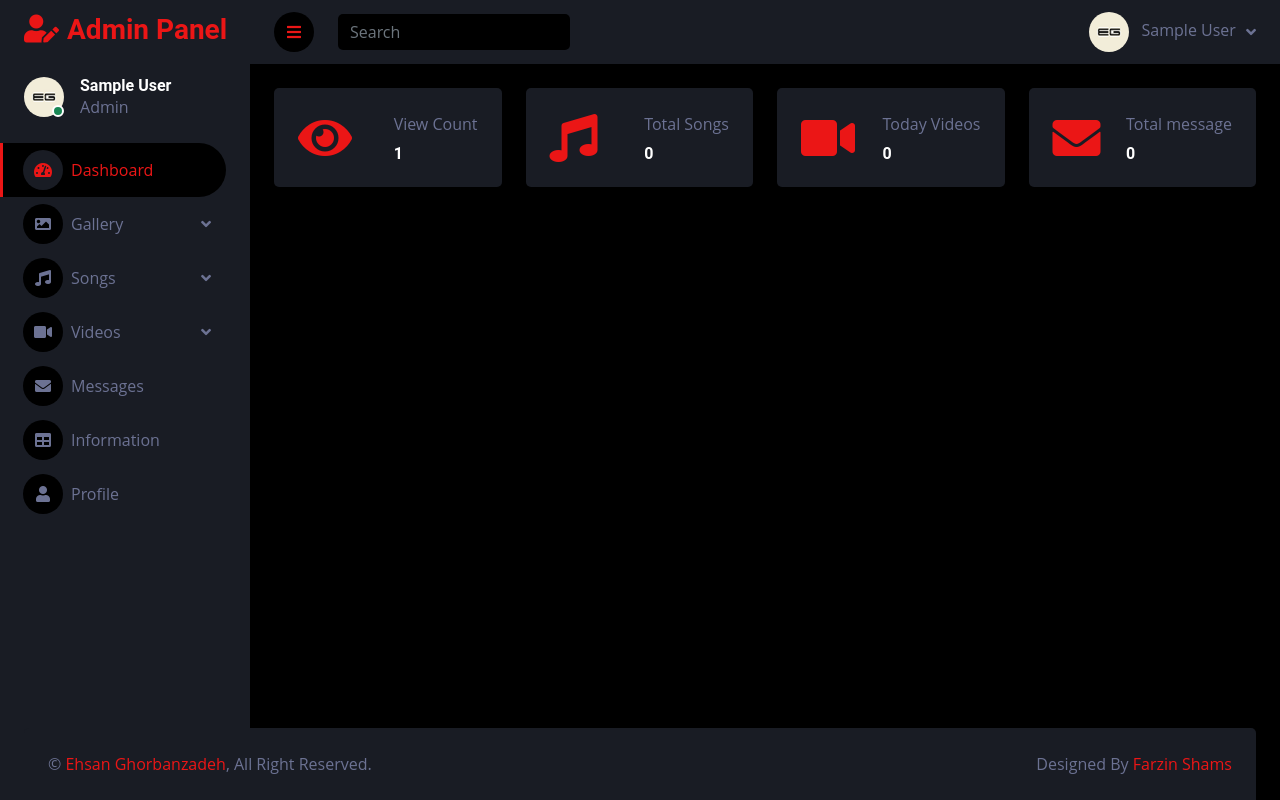
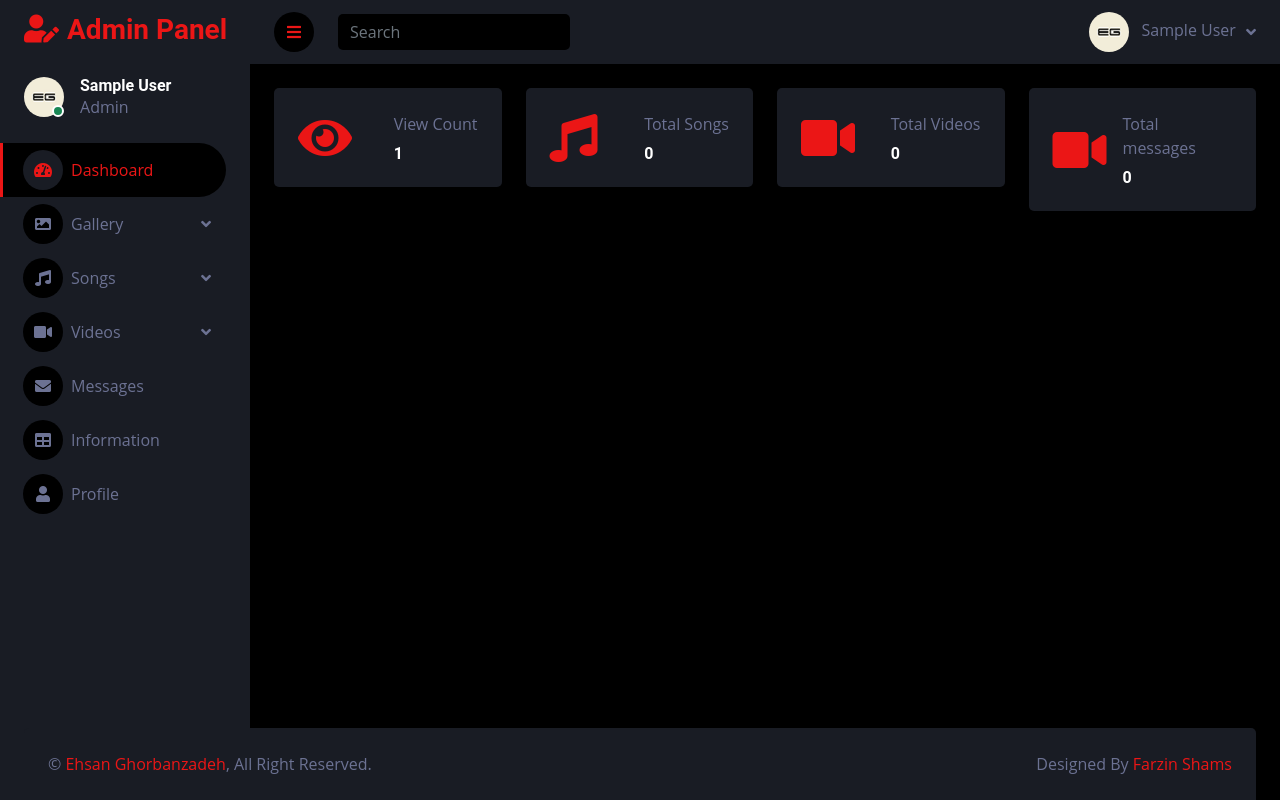
Before and after one commit to farzinsh7/EG, a Django app: page /account/ in a window 1280 px wide. Run offline with Django 4.2, Linux system fonts and the light colour scheme; the visitor is signed in with stand-in values (Sample User, id 1); data comes from the database, SQL or seed files in the repository; data that the repository does not hold is empty; some libraries are stand-ins or nearby versions.

Commit message:
fix style

```diff
--- a/account/templates/registration/account.html
+++ b/account/templates/registration/account.html
@@ -26,21 +26,20 @@
                 <div class="bg-secondary rounded d-flex align-items-center justify-content-between p-4">
                     <i class="fa fa-video fa-3x text-primary"></i>
                     <div class="ms-3">
-                        <p class="mb-2">Today Videos</p>
+                        <p class="mb-2">Total Videos</p>
                         <h6 class="mb-0">{{ video }}</h6>
                     </div>
                 </div>
             </div>
             <div class="col-sm-3 col-xl-3">
                 <div class="bg-secondary rounded d-flex align-items-center justify-content-between p-4">
-                    <i class="fa fa-envelope fa-3x text-primary"></i>
+                    <i class="fa fa-video fa-3x text-primary"></i>
                     <div class="ms-3">
-                        <p class="mb-2">Total message</p>
-                        <h6 class="mb-0">{{ message }}</h6>
+                        <p class="mb-2">Total messages</p>
+                        <h6 class="mb-0">{{ video }}</h6>
                     </div>
                 </div>
             </div>
         </div>
     </div>
-
 {% endblock content %}
--- a/account/templates/registration/gallery_create.html
+++ b/account/templates/registration/gallery_create.html
@@ -5,7 +5,7 @@
     <div class="row justify-content-center g-4">
         <div class="col-sm-6">
             <div class="bg-secondary rounded h-100 p-4">
-                <h6 class="mb-4">Add image to gallery</h6>
+                <h6 class="btn btn-dark rounded-pill mb-4">Add image to gallery</h6>
                 <form role="form" method="post" enctype="multipart/form-data">
                     {% csrf_token %}
                     <div class="mb-3 col-xl-6">
--- a/account/templates/registration/gallery_list.html
+++ b/account/templates/registration/gallery_list.html
@@ -5,7 +5,7 @@
 <div class="container-fluid pt-4 px-4">
 <div class="col-12">
     <div class="bg-secondary rounded h-100 p-4">
-        <h6 class="mb-4">Images List</h6>
+        <h6 class="btn btn-dark rounded-pill mb-4">Images List</h6>
         <div class="table-responsive">
             <table class="table table-dark">
                 <thead>
--- a/account/templates/registration/message_list.html
+++ b/account/templates/registration/message_list.html
@@ -5,7 +5,7 @@
 <div class="container-fluid pt-4 px-4">
 <div class="col-12">
     <div class="bg-secondary rounded h-100 p-4">
-        <h6 class="mb-4">Songs List</h6>
+        <h6 class="btn btn-dark rounded-pill mb-4">Message List</h6>
         <div class="table-responsive ">
             <table class="table table-dark">
                 <thead>
--- a/account/templates/registration/message_update.html
+++ b/account/templates/registration/message_update.html
@@ -5,7 +5,7 @@
     <div class="row justify-content-center g-4">
         <div class="col-sm-6">
             <div class="bg-secondary rounded h-100 p-4">
-                <h6 class="mb-4">Video</h6>
+                <h6 class="btn btn-dark rounded-pill mb-4">Video</h6>
                 <form role="form" method="post" enctype="multipart/form-data">
                     {% csrf_token %}
                     <div class="mb-3">
--- a/account/templates/registration/profile.html
+++ b/account/templates/registration/profile.html
@@ -5,7 +5,7 @@
     <div class="row justify-content-center g-4">
         <div class="col-sm-6">
             <div class="bg-secondary rounded h-100 p-4">
-                <h6 class="mb-4">Profile</h6>
+                <h6 class="btn btn-dark rounded-pill mb-4">Profile</h6>
                 <form role="form" method="post" enctype="multipart/form-data">
                     {% csrf_token %}
                     <div class="row col-12">
--- a/account/templates/registration/song_create.html
+++ b/account/templates/registration/song_create.html
@@ -5,7 +5,7 @@
     <div class="row justify-content-center g-4">
         <div class="col-sm-6">
             <div class="bg-secondary rounded h-100 p-4">
-                <h6 class="mb-4">Song</h6>
+                <h6 class="btn btn-dark rounded-pill mb-4">Song</h6>
                 <form role="form" method="post" enctype="multipart/form-data">
                     {% csrf_token %}
                     <div class="mb-3">
--- a/account/templates/registration/songs_list.html
+++ b/account/templates/registration/songs_list.html
@@ -5,7 +5,7 @@
 <div class="container-fluid pt-4 px-4">
 <div class="col-12">
     <div class="bg-secondary rounded h-100 p-4">
-        <h6 class="mb-4">Songs List</h6>
+        <h6 class="btn btn-dark rounded-pill mb-4">Songs List</h6>
         <div class="table-responsive ">
             <table class="table table-dark">
                 <thead>
--- a/account/templates/registration/video_create.html
+++ b/account/templates/registration/video_create.html
@@ -5,7 +5,7 @@
     <div class="row justify-content-center g-4">
         <div class="col-sm-6">
             <div class="bg-secondary rounded h-100 p-4">
-                <h6 class="mb-4">Video</h6>
+                <h6 class="btn btn-dark rounded-pill mb-4">Video</h6>
                 <form role="form" method="post" enctype="multipart/form-data">
                     {% csrf_token %}
                     <div class="mb-3">
--- a/account/templates/registration/videos_list.html
+++ b/account/templates/registration/videos_list.html
@@ -5,7 +5,7 @@
 <div class="container-fluid pt-4 px-4">
 <div class="col-12">
     <div class="bg-secondary rounded h-100 p-4">
-        <h6 class="mb-4">Songs List</h6>
+        <h6 class="btn btn-dark rounded-pill mb-4">Videos List</h6>
         <div class="table-responsive ">
             <table class="table table-dark">
                 <thead>
```
Also changed, not shown: account/templates/registration/information.html (+5 -5 lines), account/migrations/0001_initial.py (deleted), account/migrations/0002_ipaddress_account.py (deleted), account/migrations/0003_rename_account_accounthits.py (deleted), account/migrations/__init__.py (deleted).
